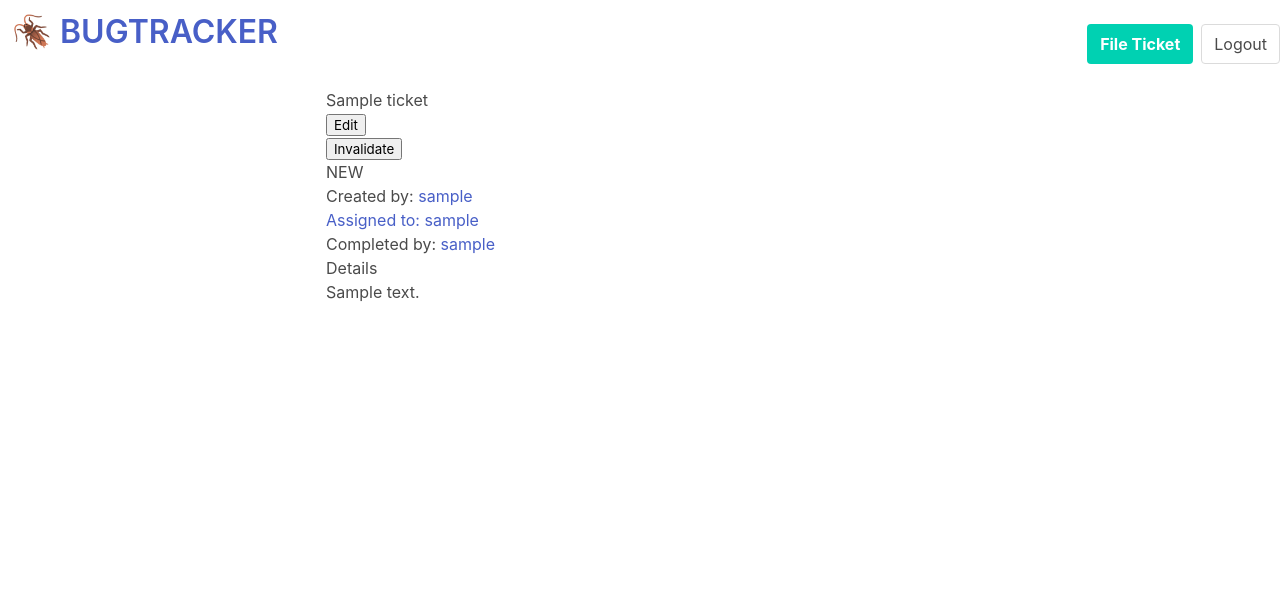
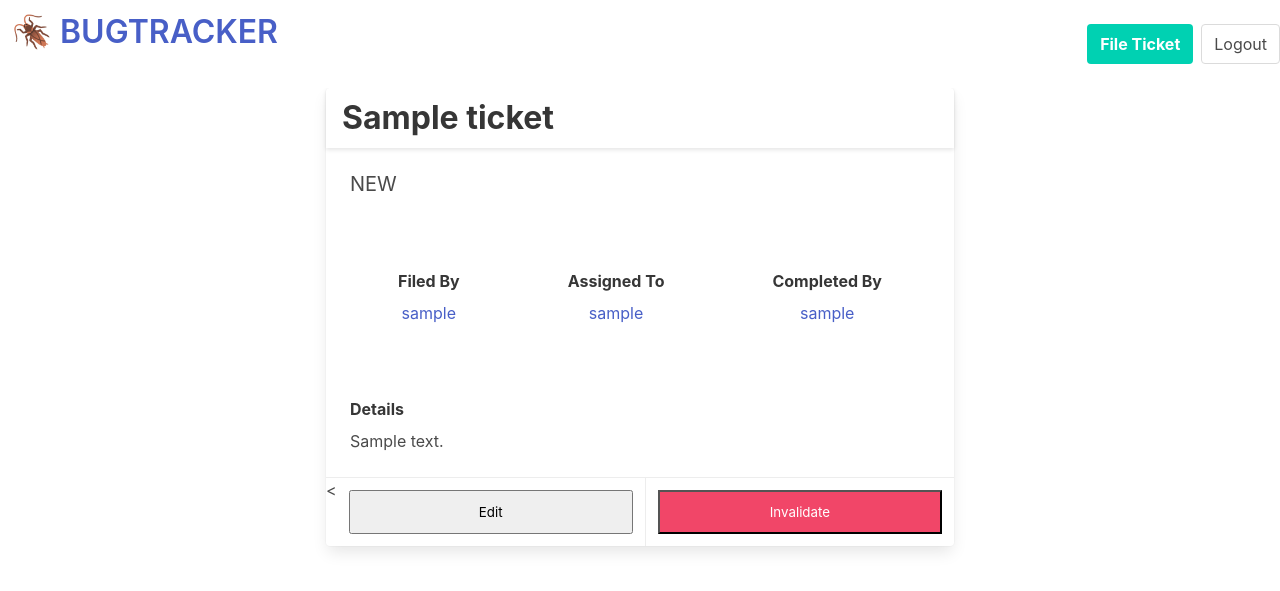
Before and after one commit to nicodalfonso/bugtracker, a Django app: page /tickets/1 in a window 1280 px wide. Shown: the top 591 px of the page. Run offline with Django 3.2, Linux system fonts and the light colour scheme; a user stored in the database is signed in; tables that the repository leaves empty hold one stand-in row (values such as "Sample post").

Commit message:
Adds bulma to ticket.html

```diff
--- a/templates/ticket.html
+++ b/templates/ticket.html
@@ -1,45 +1,62 @@
 {% extends 'base.html' %} {% block content %}
-<div>
-  <h2>{{ticket.title}}</h2>
-  <form action="/edit/{{ticket.id}}" method="post">
-    {% csrf_token %}
-    <input type="submit" value="Edit">
-  </form>
-  {% if ticket.status != "INVALID" %}
-  <form action="" method="post">
-    {% csrf_token %}
-    <input type="submit" name="invalid" value="Invalidate" />
-  </form>
-  {% endif %}
+<div class="card">
+  <div class="card-header">
+    <h2 class="title card-header-title">{{ticket.title}}</h2>
   </div>
-<h3>{{ticket.status}}</h3>
 
-<p>Created by: <a href="/users/{{ticket.filed_by.id}}">{{ticket.filed_by}}</a></p>
+  <div class="card-content">
+    <h3 class="subtitle">{{ticket.status}}</h3>
+
+    <section class="section level">
+      <div class="has-text-centered">
+        <label for="filer" class="label">Filed By</label>
+        <a href="/users/{{ticket.filed_by.id}}" name="filer">{{ticket.filed_by}}</a>
+      </div>
 
       {% if ticket.assigned_to %}
-<a>Assigned to: <a href="/users/{{ticket.assigned_to.id}}">{{ticket.assigned_to}}</a></p>
+      <div class="has-text-centered">
+        <label for="assignee" class="label">Assigned To</label>
+        <a href="/users/{{ticket.assigned_to.id}}" name="assignee">{{ticket.assigned_to}}</a>
+      </div>
       {% elif ticket.status != "DONE" and ticket.status != "INVALID" %}
       <form action="" method="post">
         {% csrf_token %}
         <input type="submit" name="assign" value="Claim Ticket" />
       </form>
-{% endif %}
-
-{% if ticket.completed_by %}
-<p>Completed by: <a href="/users/{{ticket.completed_by.id}}">{{ticket.completed_by}}</a></p>
+      {% endif %} {% if ticket.completed_by %}
+      <div class="has-text-centered">
+        <label for="assignee" class="label">Completed By</label>
+        <a href="/users/{{ticket.completed_by.id}}">{{ticket.completed_by}}</a>
+      </div>
       {% elif can_complete %}
       <form action="" method="post">
         {% csrf_token %}
         <input type="submit" name="complete" value="Complete Ticket" />
       </form>
       {% elif ticket.status == "INVALID" %}
-<p>Ticket unable to be completed</p>
+      <div class="has-text-centered">Ticket unable to be completed</div>
       {% else %}
-<p>Not yet completed</p>
+      <div class="has-text-centered">Not yet completed</div>
       {% endif %}
+    </section>
 
-<div>
-  Details
-  <div>{{ticket.description}}</div>
+    <label for="description" class="label">Details</label>
+    <div name="description">{{ticket.description}}</div>
   </div>
+
+  <div class="card-footer">
+    <
+    <form action="/edit/{{ticket.id}}" method="post" class="card-footer-item">
+      {% csrf_token %}
+      <input type="submit" value="Edit" class="card-footer-item" />
+    </form>
+    {% if ticket.status != "INVALID" %}
+    <form action="" method="post" class="card-footer-item">
+      {% csrf_token %}
+      <input type="submit" name="invalid" value="Invalidate" class="card-footer-item has-background-danger has-text-white" />
+    </form>
+    {% endif %}
+  </div>
+</div>
+
 {% endblock %}
```
Lines whose indentation alone changed are shown as unchanged.
